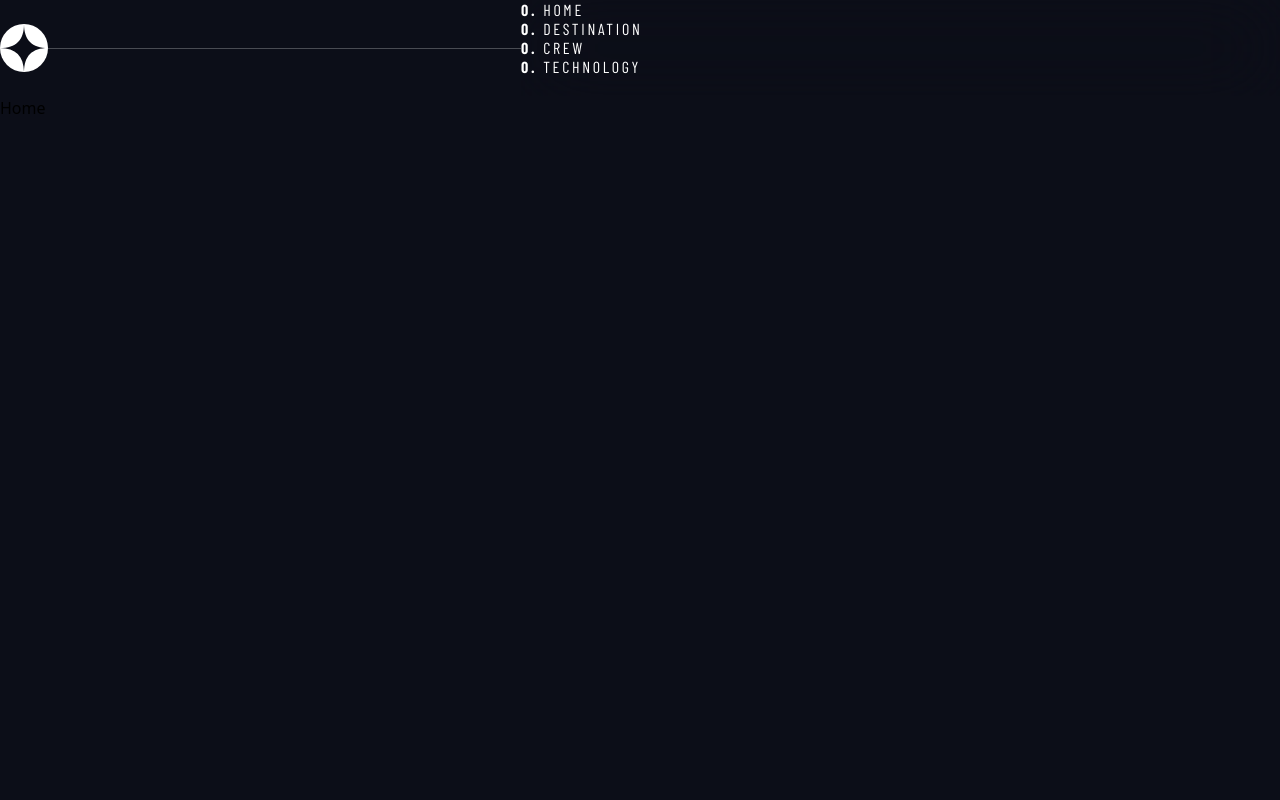
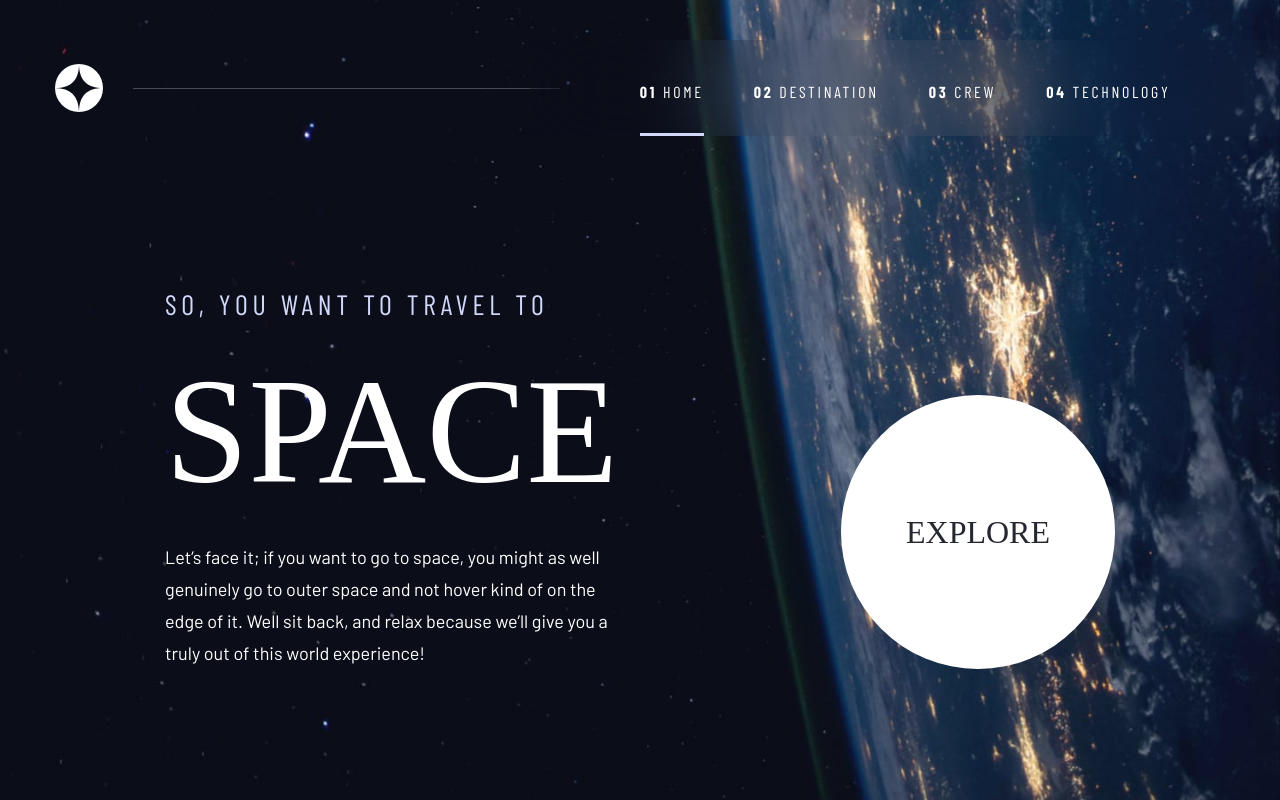
Before and after one commit to DanyloSus/space-tourism-website, a React (Vite) app: page / in a window 1280 px wide. Built offline with nearby package versions, Linux system fonts and the light colour scheme; a web font is replaced by a local one.

Commit message:
Navigation and Home page

```diff
--- a/src/App.jsx
+++ b/src/App.jsx
@@ -11,6 +11,9 @@ class App extends Component {
         <Header />
         <Routes>
           <Route path="/" element={<Home />} />
+          <Route path="/312" element={<Home />} />
+          <Route path="/231" element={<Home />} />
+          <Route path="/123" element={<Home />} />
         </Routes>
       </Router>
     );
--- /dev/null
+++ b/src/Elements/BG.jsx
@@ -0,0 +1,15 @@
+import React, { Component } from "react";
+
+class BG extends Component {
+  render() {
+    return (
+      <img
+        src={`./${this.props.src}`}
+        alt={this.props.alt}
+        className=" absolute w-[100vw] h-[100vh] object-cover top-0 left-0 -z-10 shadow-bg-inner"
+      />
+    );
+  }
+}
+
+export default BG;
--- a/src/Elements/Header.jsx
+++ b/src/Elements/Header.jsx
@@ -1,20 +1,24 @@
 import React from "react";
+import { Component } from "react";
+import NavElement from "./NavElement";
 
-const Header = () => {
+class Header extends Component {
+  render() {
     return (
-    <header className="flex items-center justify-between">
+      <header className="flex items-center justify-between mt-10 pl-[55px]">
         <img src="./shared/logo.svg" alt="Logo" className="w-12 h-12" />
-      <div className=" bg-white opacity-[0.2515] w-[473px] h-[1px] flex-shrink-[0]"></div>
+        <div className=" bg-white opacity-[0.2515] w-[473px] h-[1px] ml-auto relative left-[30px]"></div>
         <nav className=" w-[830px] h-24 backdrop-blur-[40.774227142333984px]">
-        <ol>
-          <li>Home</li>
-          <li>DESTINATION</li>
-          <li>CREW</li>
-          <li>TECHNOLOGY</li>
+          <ol className="flex items-center justify-center gap-[50px] w-full h-full">
+            <NavElement to="/" text="Home" />
+            <NavElement to="/312" text="DESTINATION" />
+            <NavElement to="/231" text="CREW" />
+            <NavElement to="/123" text="TECHNOLOGY" />
           </ol>
         </nav>
       </header>
     );
-};
+  }
+}
 
 export default Header;
--- /dev/null
+++ b/src/Elements/Home/Content.jsx
@@ -0,0 +1,24 @@
+import React, { Component } from "react";
+import Explore from "./Explore";
+
+class Content extends Component {
+  render() {
+    return (
+      <div className="px-[165px] pb-[131px] flex items-end justify-between h-content">
+        <div className="w-[444px]">
+          <h5>So, you want to travel to</h5>
+          <h1 className="my-6">Space</h1>
+          <p>
+            Let’s face it; if you want to go to space, you might as well
+            genuinely go to outer space and not hover kind of on the edge of it.
+            Well sit back, and relax because we’ll give you a truly out of this
+            world experience!
+          </p>
+        </div>
+        <Explore />
+      </div>
+    );
+  }
+}
+
+export default Content;
--- /dev/null
+++ b/src/Elements/Home/Explore.jsx
@@ -0,0 +1,18 @@
+import React, { Component } from "react";
+
+import classes from "./Explore.module.css";
+
+class Explore extends Component {
+  render() {
+    return (
+      <div className={classes.explore}>
+        <div className={classes.bg} />
+        <h4 className="w-[274px] h-[274px] rounded-full bg-white text-black flex items-center justify-center">
+          Explore
+        </h4>
+      </div>
+    );
+  }
+}
+
+export default Explore;
--- /dev/null
+++ b/src/Elements/Home/Explore.module.css
@@ -0,0 +1,11 @@
+.explore {
+  @apply w-[274px] h-[274px] flex items-center justify-center relative;
+}
+
+.bg {
+  @apply w-[274px] h-[274px] rounded-full opacity-[0.1036] bg-white transition-all absolute;
+}
+
+.explore:hover .bg {
+  @apply w-[450px] h-[450px];
+}
--- /dev/null
+++ b/src/Elements/NavElement.jsx
@@ -0,0 +1,25 @@
+import React, { Component } from "react";
+import { NavLink } from "react-router-dom";
+
+class NavElement extends Component {
+  render() {
+    return (
+      <li className="h-24 flex items-end justify-center">
+        <NavLink
+          to={this.props.to}
+          end={this.props.end}
+          className={({ isActive }) =>
+            (isActive
+              ? "border-b-[hsla(231,77%,90%,1)]"
+              : "hover:border-b-[hsla(231,77%,90%,0.5021)] border-b-[hsla(231,77%,90%,0)] ") +
+            " border-b-[3px] transition-colors pb-8"
+          }
+        >
+          {this.props.text}
+        </NavLink>
+      </li>
+    );
+  }
+}
+
+export default NavElement;
--- a/src/Pages/Home.jsx
+++ b/src/Pages/Home.jsx
@@ -1,7 +1,16 @@
-import React from "react";
+import React, { Component } from "react";
+import BG from "../Elements/BG";
+import Content from "../Elements/Home/Content";
 
-const Home = () => {
-  return <div>Home</div>;
-};
+class Home extends Component {
+  render() {
+    return (
+      <React.Fragment>
+        <BG src="home/background-home-desktop.jpg" alt="background home" />
+        <Content />
+      </React.Fragment>
+    );
+  }
+}
 
 export default Home;
--- a/src/index.css
+++ b/src/index.css
@@ -7,6 +7,13 @@
 * {
   margin: 0px;
   padding: 0px;
+}
+
+:root,
+body {
+  overflow-x: hidden;
+
+  width: 100vw;
 }
 
 body {
@@ -49,6 +56,7 @@ h5 {
   font-weight: 400;
   line-height: normal;
   letter-spacing: 4.725px;
+  text-transform: uppercase;
 }
 
 .sub1 {
@@ -92,8 +100,17 @@ p {
   line-height: 32px; /* 177.778% */
 }
 
-ol li::before {
-  content: counter(my-awesome-counter) ". ";
+ol {
+  list-style: none;
+  counter-reset: my-awesome-counter;
+}
+
+ol a {
+  counter-increment: my-awesome-counter;
+}
+
+ol a::before {
+  content: "0" counter(my-awesome-counter) " ";
 
   font-weight: 700;
 }
--- a/tailwind.config.js
+++ b/tailwind.config.js
@@ -8,6 +8,12 @@ export default {
         black: "hsla(230, 35%, 7%, 1)",
         "light-cyan": "hsla(231, 77%, 90%, 1)",
       },
+      boxShadow: {
+        "bg-inner": "inset 0 0 20px black",
+      },
+      height: {
+        content: "calc(100vh - 136px)",
+      },
     },
   },
   plugins: [],
```
Lines whose indentation alone changed are shown as unchanged.
